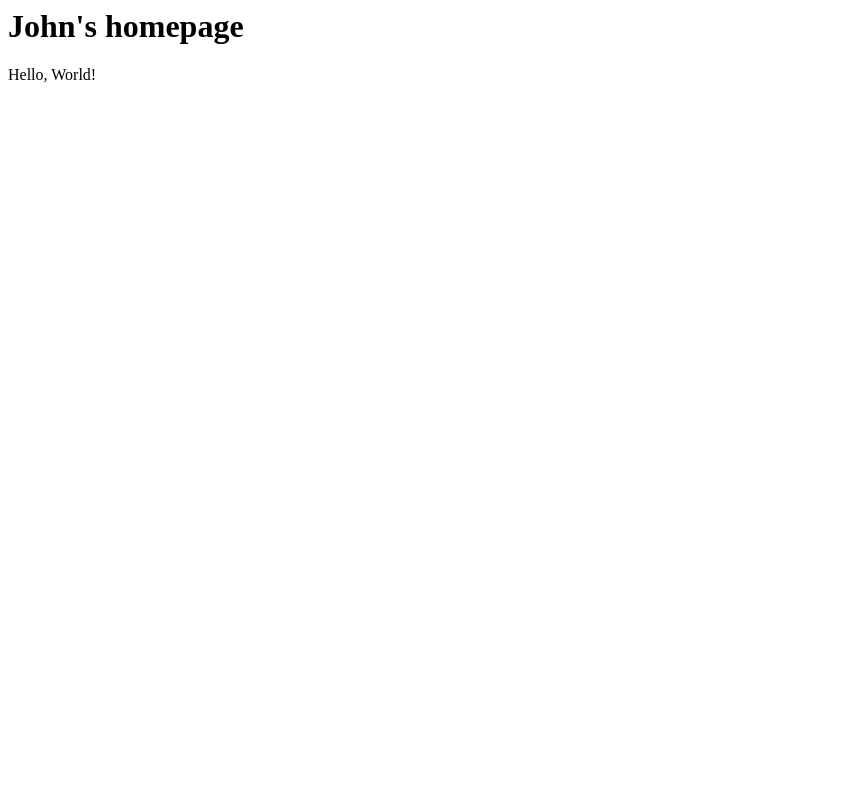
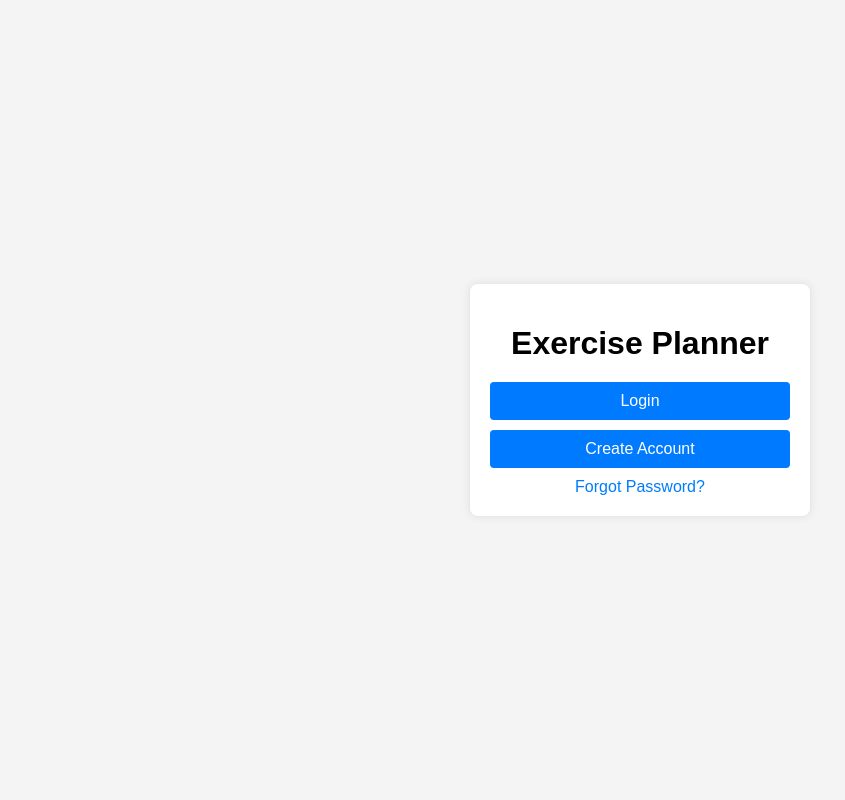
Before and after one commit to nalahaideb/ciss430project, a Flask app: page / in a window 1280 px wide. Shown: the whole page, without its empty margins (0-845 px from the left). Run offline with Flask 3, Linux system fonts and the light colour scheme.

Commit message:
added login page

```diff
--- a/site/app/routes.py
+++ b/site/app/routes.py
@@ -5,4 +5,8 @@ from app import app
 @app.route('/')
 @app.route('/index')
 def index():
-    return render_template('index.html', user='John')
+    return render_template('index.html')
+
+@app.route('/dashboard')
+def dashboard():
+    return render_template('dashboard.html')
--- /dev/null
+++ b/site/app/templates/dashboard.html
@@ -0,0 +1 @@
+<!--dashboard.html-->
--- a/site/app/templates/index.html
+++ b/site/app/templates/index.html
@@ -1,8 +1,64 @@
 <!-- index.html -->
-<html>
-  <body>
-    <h1>{{ user }}'s homepage</h1>
-
-    Hello, World!
-  </body>
+<html lang="en">
+<head>
+    <meta charset="UTF-8">
+    <meta name="viewport" content="width=device-width, initial-scale=1.0">
+    <title>{% block title %}Exercise Planner - Login{% endblock %}</title>
+    <style>
+        body {
+            font-family: Arial, sans-serif;
+            display: flex;
+            justify-content: center;
+            align-items: center;
+            height: 100vh;
+            margin: 0;
+            background-color: #f4f4f4;
+        }
+        .container {
+            background: white;
+            padding: 20px;
+            border-radius: 8px;
+            box-shadow: 0px 0px 10px rgba(0, 0, 0, 0.1);
+            text-align: center;
+            width: 300px;
+        }
+        h1 {
+            margin-bottom: 20px;
+        }
+        .button {
+            display: block;
+            width: 100%;
+            padding: 10px;
+            margin: 10px 0;
+            border: none;
+            border-radius: 4px;
+            background: #007BFF;
+            color: white;
+            cursor: pointer;
+            font-size: 16px;
+        }
+        .button:hover {
+            background: #0056b3;
+        }
+        .link {
+            display: block;
+            margin-top: 10px;
+            color: #007BFF;
+            text-decoration: none;
+        }
+        .link:hover {
+            text-decoration: underline;
+        }
+    </style>
+</head>
+<body>
+    <div class="container">
+        {% block content %}
+        <h1>Exercise Planner</h1>
+        <button class="button">Login</button>
+        <button class="button">Create Account</button>
+        <a href="#" class="link">Forgot Password?</a>
+        {% endblock %}
+    </div>
+</body>
 </html>
```
